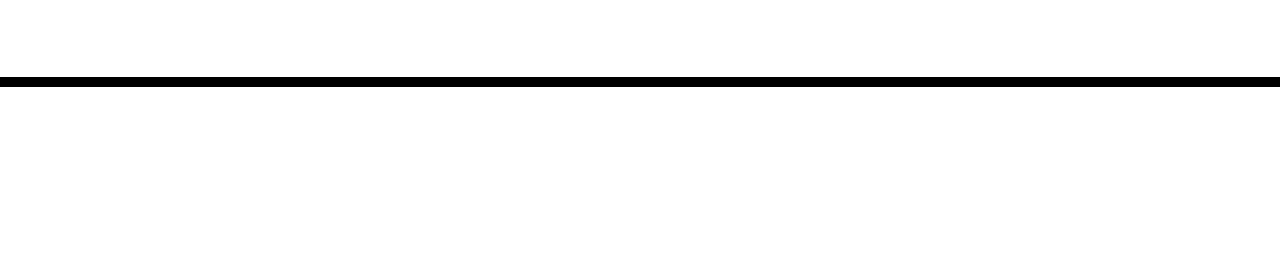
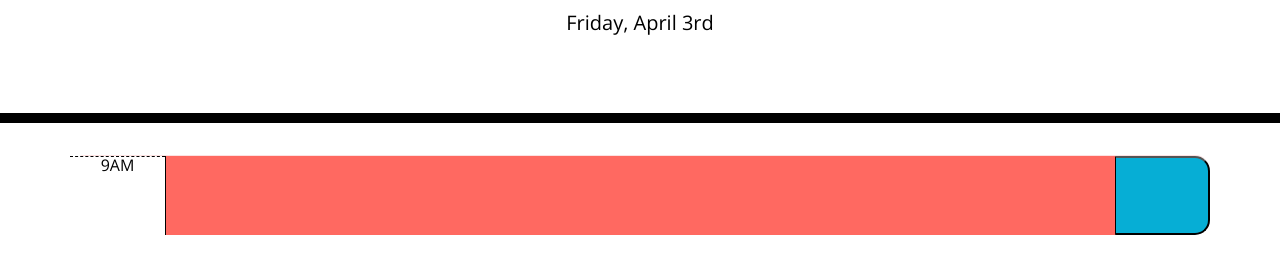
Before and after one commit to vxmao87/homework-5, a plain HTML site: page index.html in a window 1280 px wide. Shown: the part 181-454 px from the top of the page. Drawn offline with nearby package versions, Linux system fonts and the light colour scheme.

Commit message:
second commit, created the first hour row

```diff
--- a/index.html
+++ b/index.html
@@ -34,5 +34,18 @@
 
     <script src="https://code.jquery.com/jquery-3.4.1.min.js"></script>
     <script src="https://cdnjs.cloudflare.com/ajax/libs/moment.js/2.24.0/moment.min.js"></script>
+    <script type = "text/javascript">
+      $(document).ready(function() {
+        $("#currentDay").text(moment().format('dddd, MMMM Do'));
+
+        var timeBlock = $("<div>").addClass("row time-block");
+        var hourBlock = $("<div>").addClass("hour col-md-1");
+        hourBlock.text("9AM"); //moment().format();
+        var textBox = $("<textarea>").addClass("present description col-md 8");
+        var saveBtnBlock = $("<button>").addClass("saveBtn saveBtn i:hover col-md-1");
+        timeBlock.append(hourBlock, textBox, saveBtnBlock);
+        $(".container").append(timeBlock);
+      });
+    </script>
   </body>
 </html>
--- a/style.css
+++ b/style.css
@@ -33,7 +33,7 @@ textarea{
 .row {
   white-space: pre-wrap;
   height: 80px;
-  border-top: 1px solid white;;
+  border-top: 1px solid rgb(253, 225, 225);;
 }
 
 .hour {
```
